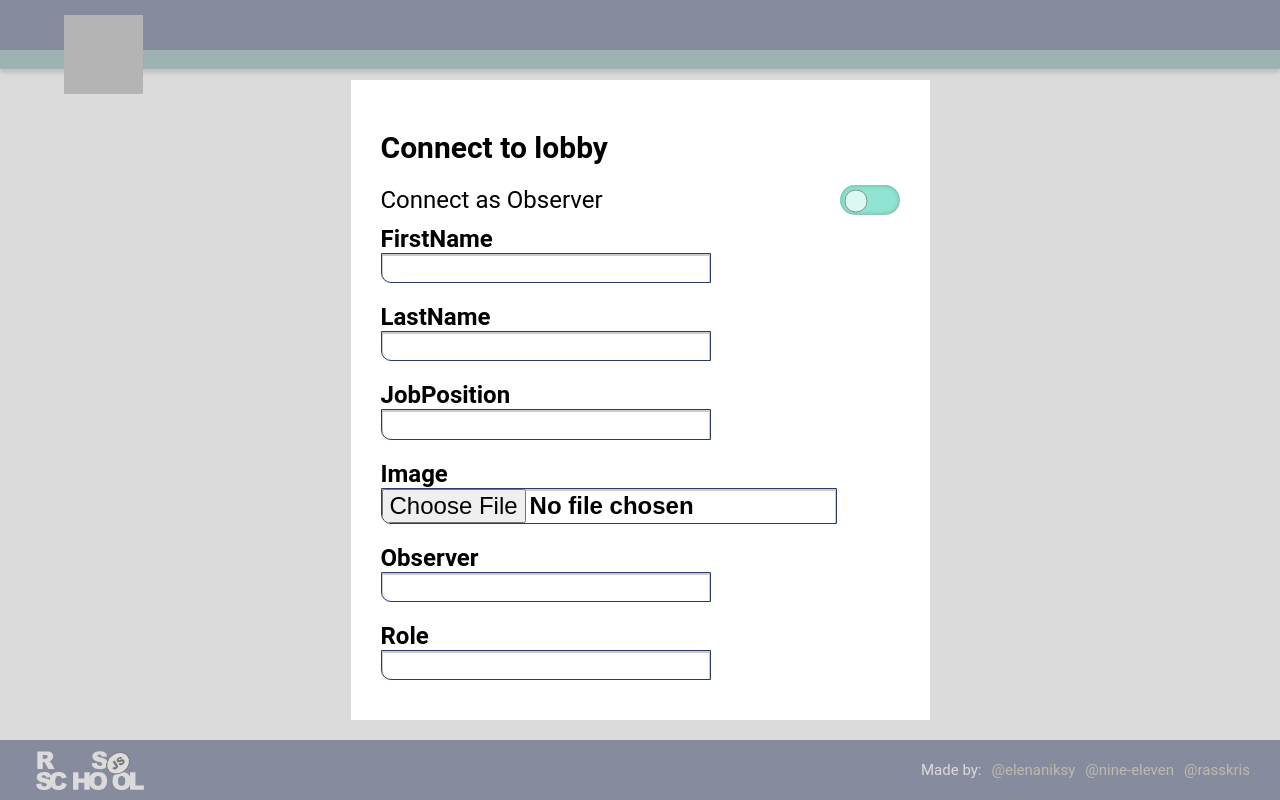
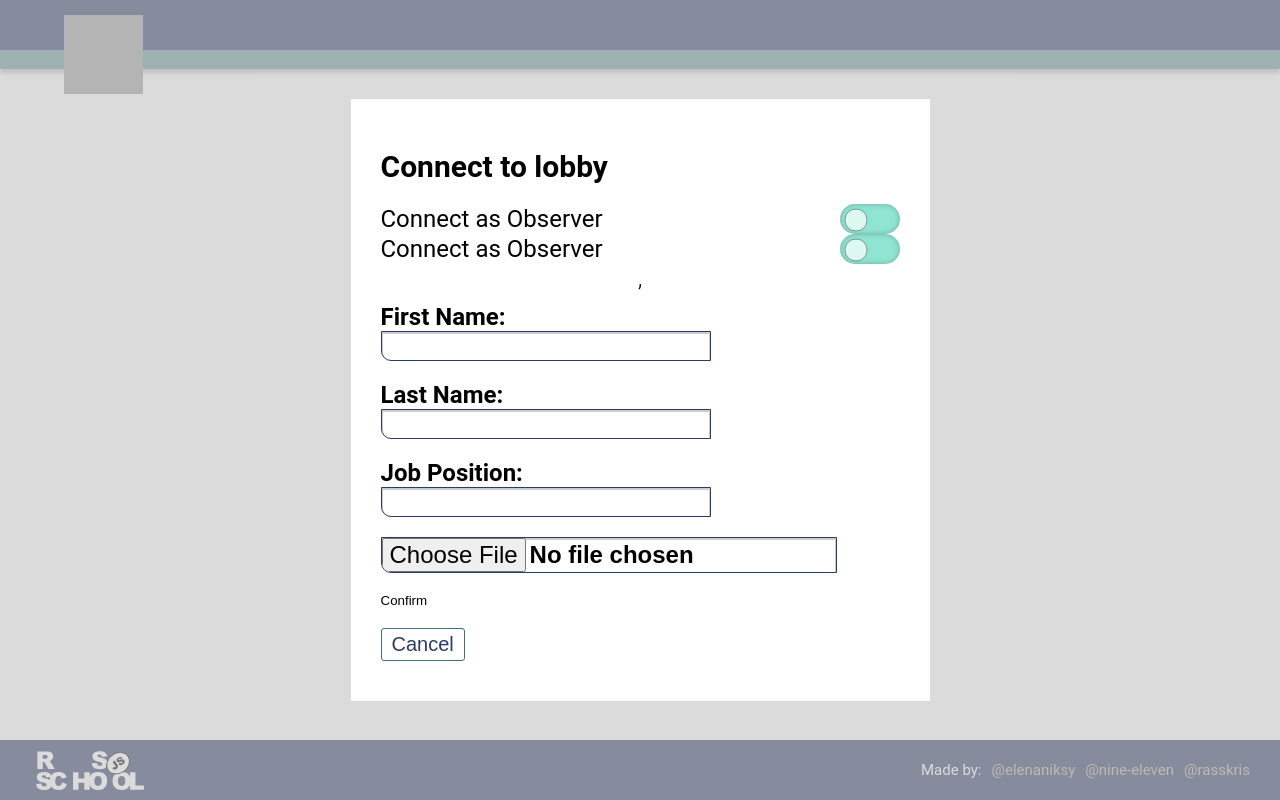
Before and after one commit to Rasskris/Planning-poker-FE, a React (Create React App) app in the folder pointing-poker/: page / in a window 1280 px wide. Built offline with nearby package versions, Linux system fonts and the light colour scheme; grey boxes are pictures that could not be loaded.

Commit message:
feat: add inputs to form layout, add handlers

```diff
--- a/pointing-poker/src/components/Form/Form.tsx
+++ b/pointing-poker/src/components/Form/Form.tsx
@@ -1,51 +1,124 @@
-import React from 'react';
+import React, { useState, ChangeEvent, FormEvent } from 'react';
 import { useDispatch, useSelector } from 'react-redux';
 import { addUser } from '../../store/slices/userSlice';
 import classes from './Form.module.scss';
-import { Input } from '../index';
+import { Input, Button, Switcher } from '../index';
 import { InputLayoutTypes } from '../../interfaces/InputLayoutTypes';
 import { RootState } from '../../store/store';
+import { UserRole } from '../../interfaces/UserRole';
 
-const Form: React.FC = (): JSX.Element => {
+interface IUserField {
+  text: string;
+  type: string;
+}
+
+const USER_INIT: { firstName: IUserField; lastName: IUserField; jobPosition: IUserField; image: IUserField } = {
+  firstName: {
+    text: 'First name:',
+    type: 'text',
+  },
+  lastName: {
+    text: 'Last name:',
+    type: 'text',
+  },
+  jobPosition: {
+    text: 'Job position:',
+    type: 'text',
+  },
+  image: {
+    text: '',
+    type: 'file',
+  },
+};
+
+interface IFormProps {
+  onModalCloseHandler: () => void;
+}
+
+const Form: React.FC<IFormProps> = ({ onModalCloseHandler }): JSX.Element => {
   const dispatch = useDispatch();
   const currentUser = useSelector((state: RootState) => state.user);
-  const onFormSubmit = () => {
-    console.log('form submit');
+
+  const [firstName, setFirstName] = useState('');
+  const [lastName, setLastName] = useState('');
+  const [jobPosition, setJobPosition] = useState('');
+
+  const onFormSubmit = (event: FormEvent<HTMLFormElement>) => {
+    event.preventDefault();
+    const user = {
+      firstName,
+      lastName,
+      jobPosition,
+      isLogin: true,
+      image: '',
+      observer: false,
+      role: UserRole.player,
+    };
+    dispatch(addUser(user));
   };
+  const handleFormChange = (event: ChangeEvent) => {
+    const target = event.target as HTMLInputElement;
+    const value = target.value;
+    const rgx = /[a-zA-Z]/g;
+    const match = target.id.match(rgx);
+    const id = match ? match.join('').toLowerCase() : null;
+
+    switch (id) {
+      case 'firstname':
+        setFirstName(value);
+        break;
+
+      case 'lastname':
+        setLastName(value);
+        break;
+
+      case 'jobposition':
+        setJobPosition(value);
+        break;
+
+      default:
+        break;
+    }
+  };
+
+  const handleSwitcher = () => {
+    console.log('switcher');
+  };
+
   return (
     <div className={classes.wrapper}>
+      <Switcher switchState={false} name="formSwitcher" children={'Connect as Observer'} onClick={handleSwitcher} />,
       <form className={classes.form} onSubmit={onFormSubmit}>
-        {Object.keys(currentUser.user).map((item, index) => {
-          return item === 'image' ? (
-            <Input
-              key={item}
-              layout={InputLayoutTypes.column}
-              type={'file'}
-              label={item}
-              value={''}
-              touched={false}
-              validate={false}
-              shouldValidate={false}
-              onChangeInputHandler={() => {
-                console.log(item);
-              }}
-            />
-          ) : (
-            <Input
-              key={item}
-              layout={InputLayoutTypes.column}
-              type={'text'}
-              label={item}
-              value={''}
-              touched={false}
-              validate={false}
-              shouldValidate={false}
-              onChangeInputHandler={() => {
-                console.log(item);
-              }}
-            />
-          );
-        })}
+        <Input
+          layout={InputLayoutTypes.column}
+          type={USER_INIT.firstName.type}
+          label={USER_INIT.firstName.text}
+          value={firstName}
+          onChangeInputHandler={handleFormChange}
+        />
+        <Input
+          layout={InputLayoutTypes.column}
+          type={USER_INIT.lastName.type}
+          label={USER_INIT.lastName.text}
+          value={lastName}
+          onChangeInputHandler={handleFormChange}
+        />
+        <Input
+          layout={InputLayoutTypes.column}
+          type={USER_INIT.jobPosition.type}
+          label={USER_INIT.jobPosition.text}
+          value={jobPosition}
+          onChangeInputHandler={handleFormChange}
+        />
+        <Input
+          layout={InputLayoutTypes.column}
+          type={USER_INIT.image.type}
+          label={USER_INIT.image.text}
+          value={''}
+          onChangeInputHandler={handleFormChange}
+        />
+        <button type="submit">Confirm</button>
+        <Button disabled={false} children={'Cancel'} colorButton="light" onClick={onModalCloseHandler} />
       </form>
     </div>
   );
```
